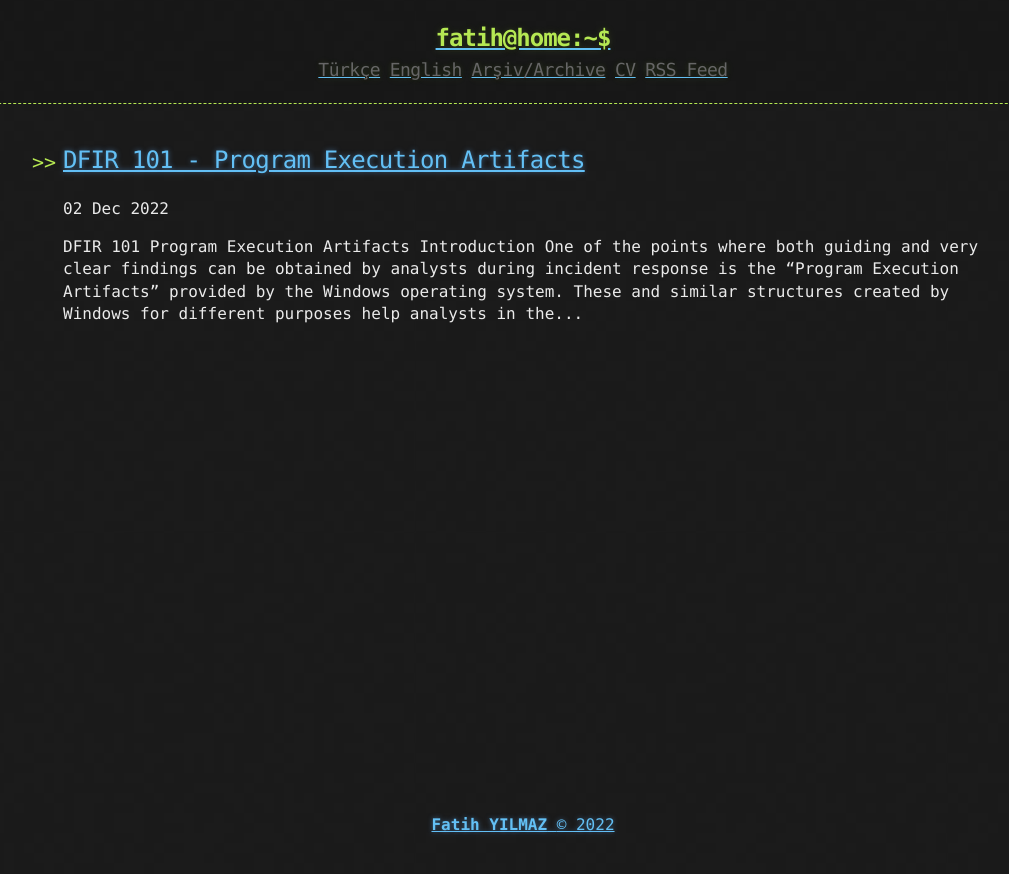
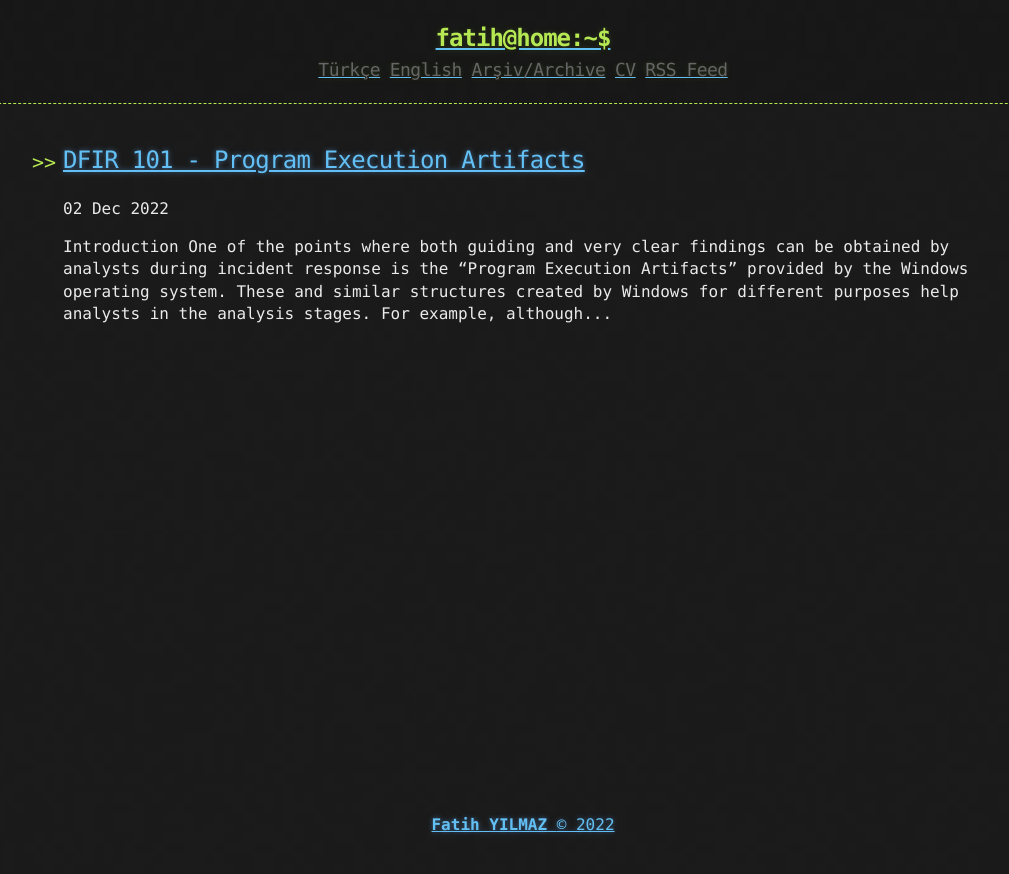
Before and after one commit to fatihbeyexe/onlyf8.github.io, a Jekyll site: the page built from endfir.md, in a window 1280 px wide. Shown: the top 874 px of the page, without its empty margins (117-1126 px from the left). Built offline with Jekyll 4.4.1, drawn with Linux system fonts in a browser that asks for light colours.

Commit message:
Adding new DFIR 101 post (Download artifacts)

```diff
--- a/_posts/2022-12-02-[EN]-DFIR101.md
+++ b/_posts/2022-12-02-[EN]-DFIR101-program-execution.md
@@ -3,10 +3,6 @@
 language: EN
 published: true
 category: DFIR
----
-
-<h1 style="text-align:center"> DFIR 101 Program Execution Artifacts </h1>
-
 ---
 
 # Introduction
```
Also changed, not shown: _posts/2022-12-02-[TR]-DFIR101-dosya-indirme.md (added, +14 -0 lines), _posts/2022-12-02-[TR]-DFIR101-program-çalıştırma-kalıntıları.md (renamed from _posts/2022-12-02-[TR]-DFIR101.md, +0 -4 lines).
